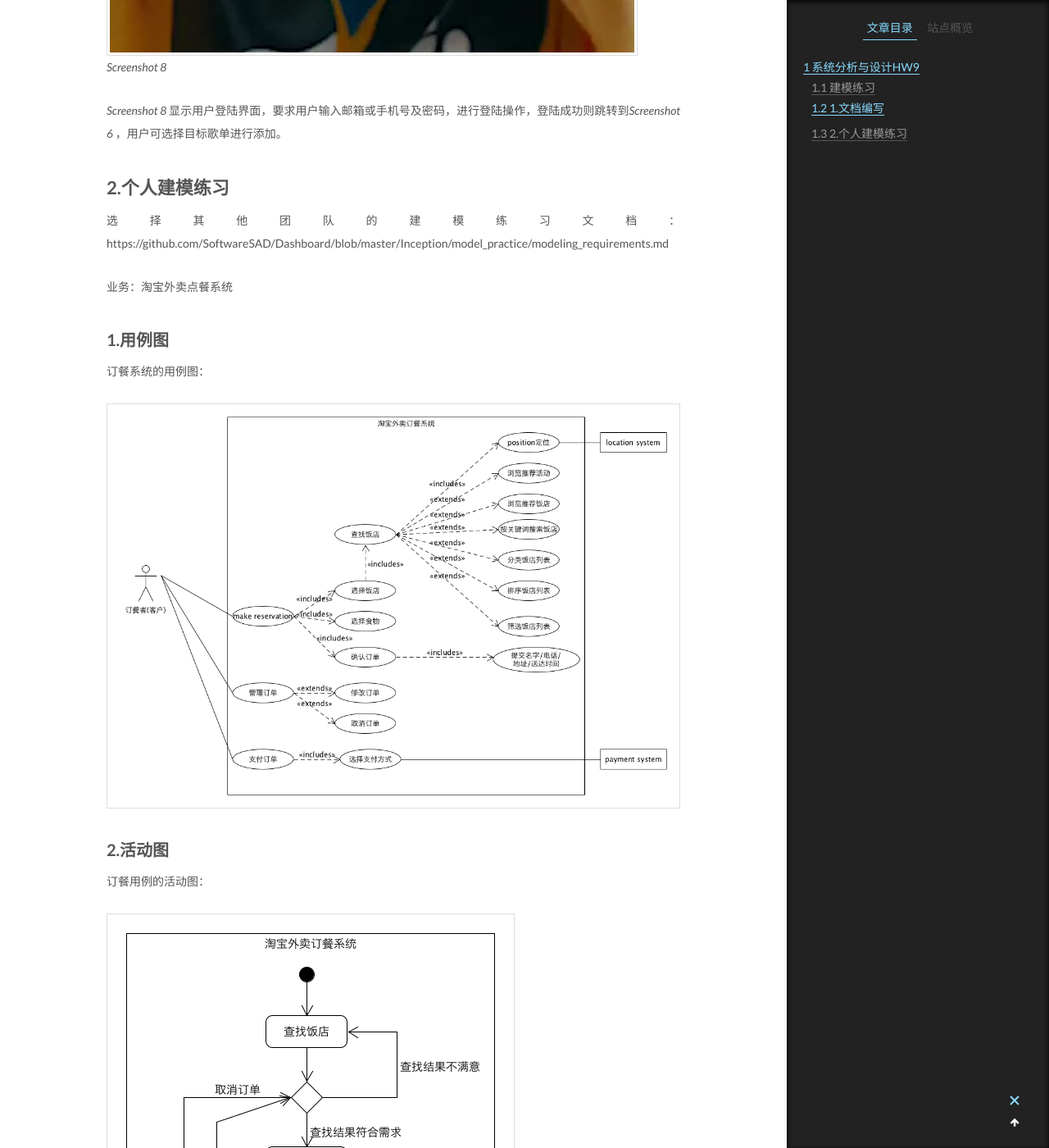
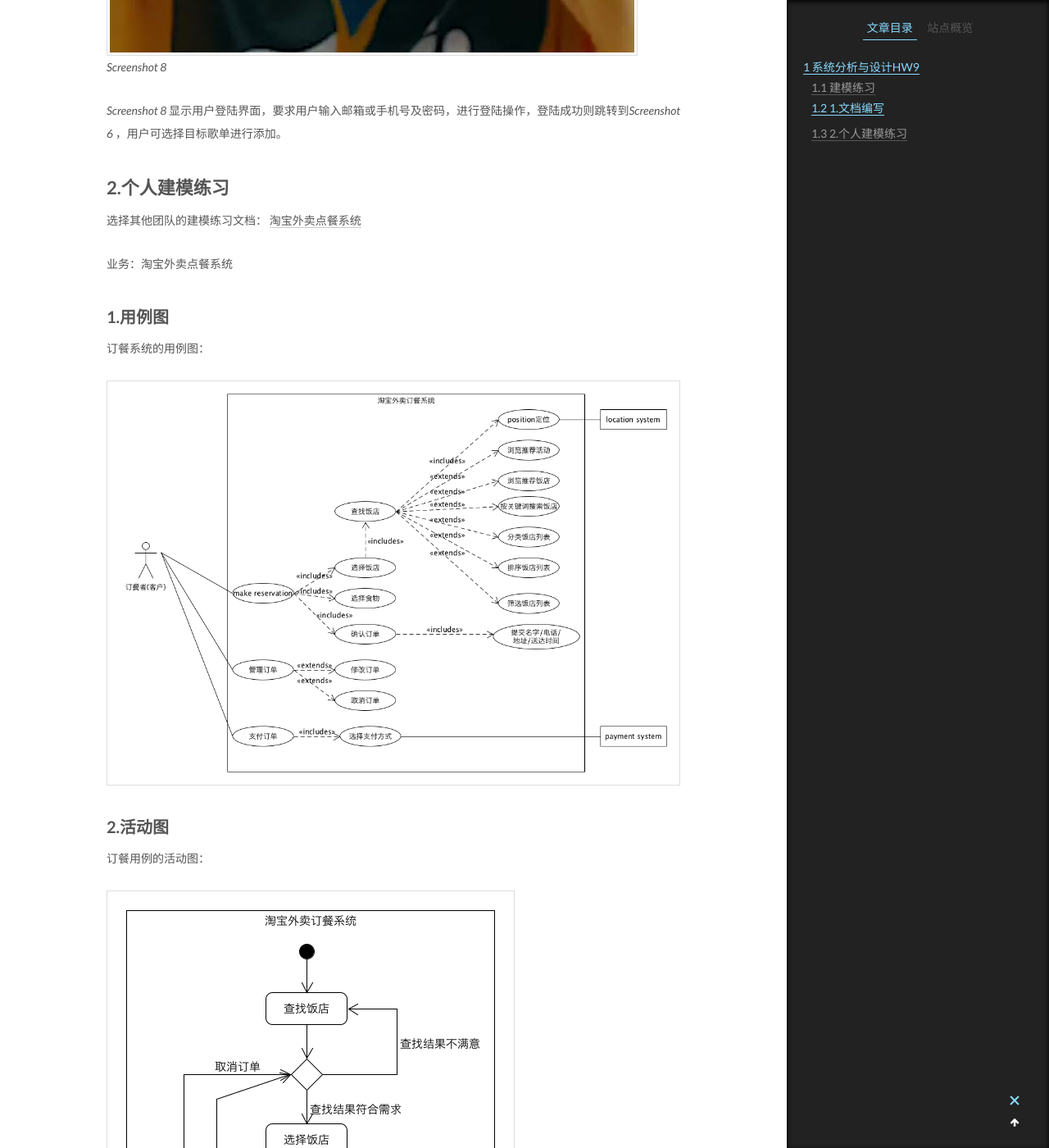
Before and after one commit to joyceyj/joyceyj.github.io, a Jekyll site: the page built from _posts/2018-05-10-SAD-HW9.md, in a window 1280 px wide and 1400 px high, scrolled down 10970 px. Shown: the whole window at 82% size. Built offline with Jekyll 4.4.1, drawn with Linux system fonts in a browser that asks for light colours; some of the changed text lies outside the part shown.

Commit message:
Update 2018-05-10-SAD-HW9.md

```diff
--- a/_posts/2018-05-10-SAD-HW9.md
+++ b/_posts/2018-05-10-SAD-HW9.md
@@ -68,9 +68,11 @@ categories: HW
 *Screenshot 8* 显示用户登陆界面，要求用户输入邮箱或手机号及密码，进行登陆操作，登陆成功则跳转到*Screenshot 6* ，用户可选择目标歌单进行添加。
 
 ## 2.个人建模练习
-选择其他团队的建模练习文档：https://github.com/SoftwareSAD/Dashboard/blob/master/Inception/model_practice/modeling_requirements.md
+选择其他团队的建模练习文档：
+[淘宝外卖点餐系统](https://github.com/SoftwareSAD/Dashboard/blob/master/Inception/model_practice/modeling_requirements.md)
 
 业务：淘宝外卖点餐系统
+
 ### 1.用例图
 
 订餐系统的用例图：
```
Also changed, not shown: other parts of _posts/2018-05-10-SAD-HW9.md (+1 -1 lines).
